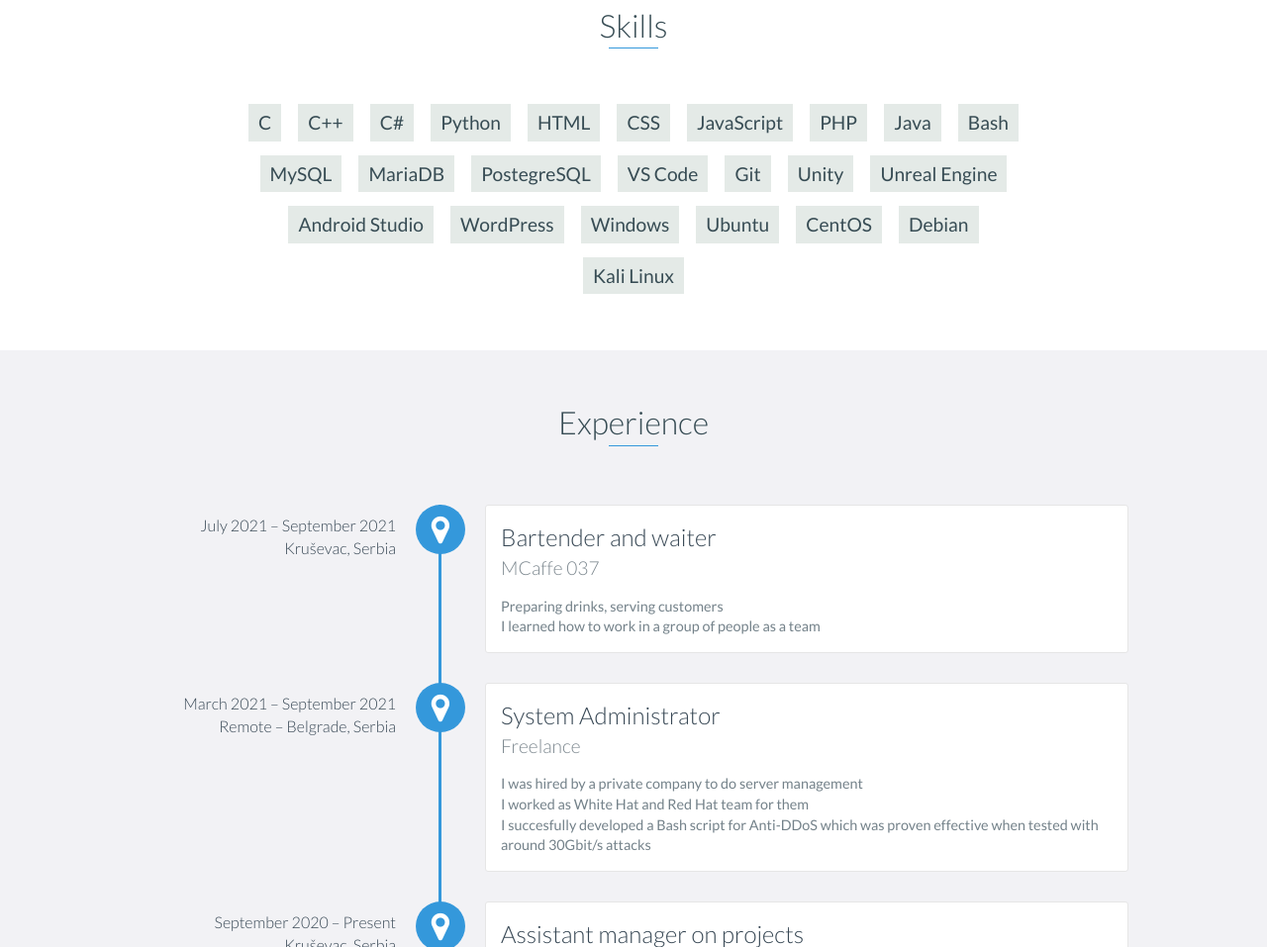
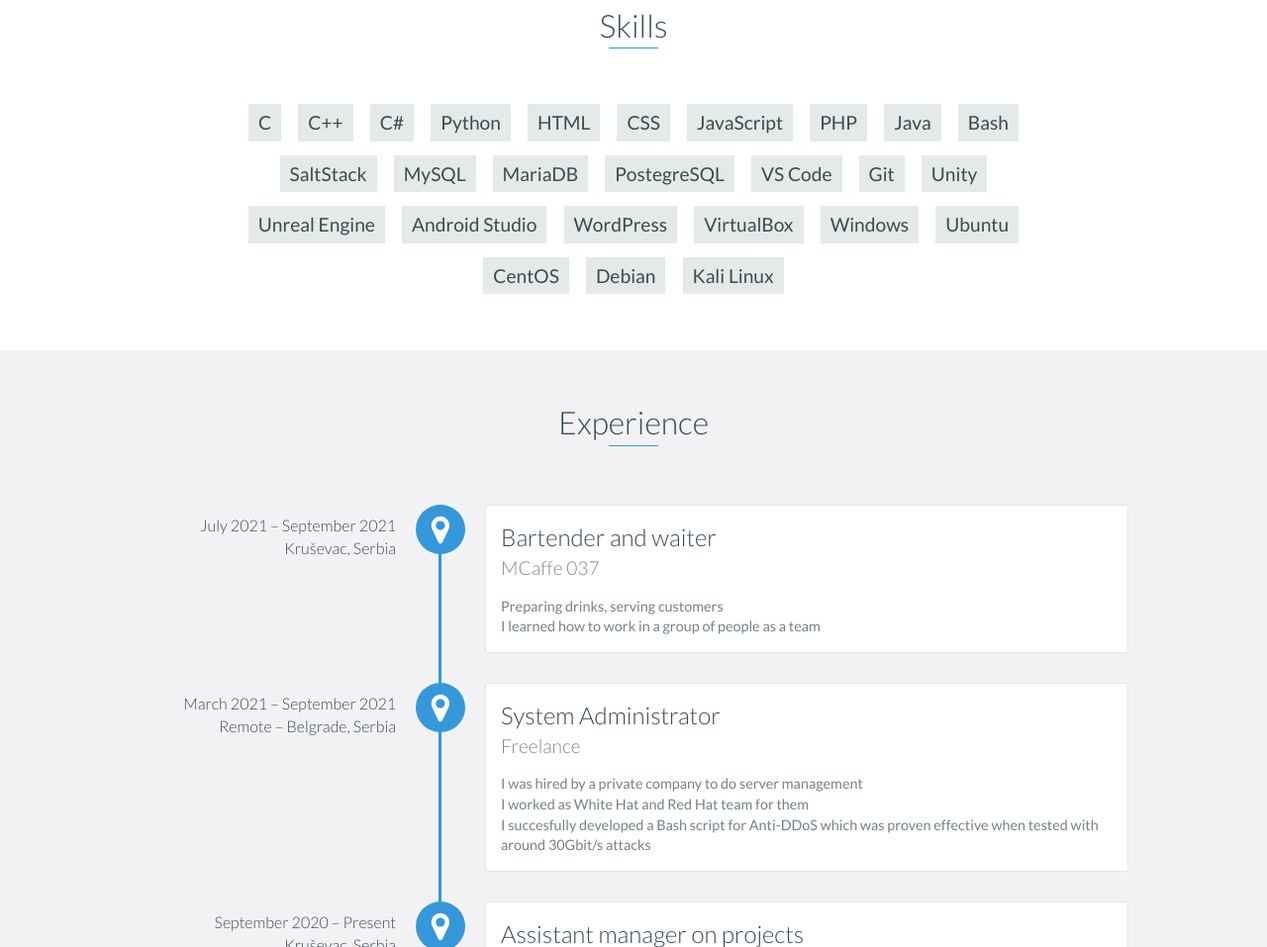
Before and after one commit to dnllzc/dnllzc.github.io, a website: page index.html in a window 1280 px wide. Shown: the part 1074-2031 px from the top of the page at 99% size. Drawn offline with nearby package versions, Linux system fonts and the light colour scheme.

Commit message:
Update index.html

```diff
--- a/index.html
+++ b/index.html
@@ -95,6 +95,7 @@
             <li>PHP</li>
             <li>Java</li>
             <li>Bash</li>
+	    <li>SaltStack</li>
             <li>MySQL</li>
             <li>MariaDB</li>
             <li>PostegreSQL</li>
@@ -104,6 +105,7 @@
             <li>Unreal Engine</li>
             <li>Android Studio</li>
             <li>WordPress</li>
+	    <li>VirtualBox</li>
             <li>Windows</li>
             <li>Ubuntu</li>
             <li>CentOS</li>
```
